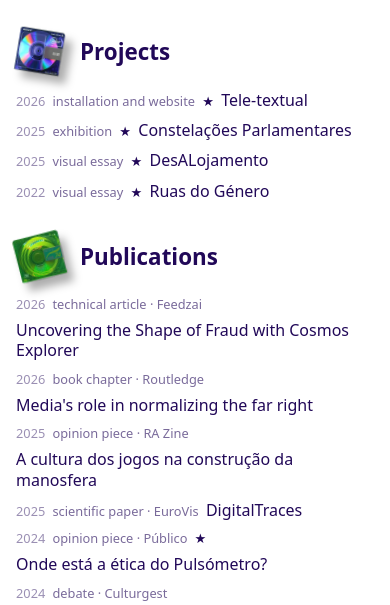
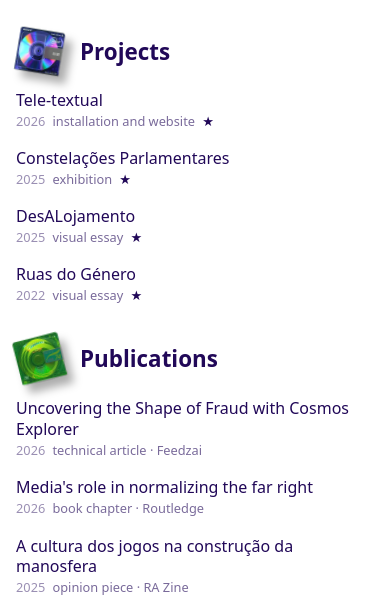
Before and after one commit to Whiskas123/joaobernardo.me, a plain HTML site: page en/index.html in a window 390 px wide. Shown: the part 199-804 px from the top of the page. Drawn offline with Linux system fonts and the light colour scheme; a web font is replaced by a local one.

Commit message:
ordem detalhes

```diff
--- a/assets/css/styles.css
+++ b/assets/css/styles.css
@@ -189,14 +189,15 @@ b{
 }
 
 /* One row per project. The year and the type read first, then the title,
-   which stays flush to the right edge the list has always aligned on. A title
-   too long for the row wraps inside itself rather than being cut. */
+   which stays flush to the right edge the list has always aligned on. When
+   the row is too narrow for both, wrap-reverse puts the title on the line
+   above and the year and type below it. */
 .section ul li a {
 	display: flex;
-	flex-wrap: wrap;
+	flex-wrap: wrap-reverse;
 	justify-content: flex-end;
 	align-items: baseline;
-	gap: 0.45em;
+	gap: 0.15em 0.45em;
 }
 
 .entry__year,
@@ -277,6 +278,9 @@ li {
 .section ul li a::before {
 	content: '↖';
 	flex: none;
+	/* Full-size glyph on a line of smaller type: without this it makes the
+	   year-and-type line taller and pushes it away from a wrapped title. */
+	line-height: 0;
 	opacity: 0;
 	transition: opacity 150ms ease-out, translate 150ms ease-out;
 	translate: -0.2em 0.1em;
@@ -570,7 +574,7 @@ li {
 
 	.section ul {
 		align-items: flex-start;
-		gap: 0.6rem;
+		gap: 1.15rem;
 	}
 
 	.section ul li {
@@ -581,8 +585,15 @@ li {
 		justify-content: flex-start;
 	}
 
+	/* The title always takes a line to itself, which wrap-reverse stacks
+	   above the year, type and star. */
 	.entry__title {
+		flex-basis: 100%;
 		text-align: left;
+	}
+
+	.entry__type {
+		flex: 0 1 auto;
 	}
 
 	ul {
```
